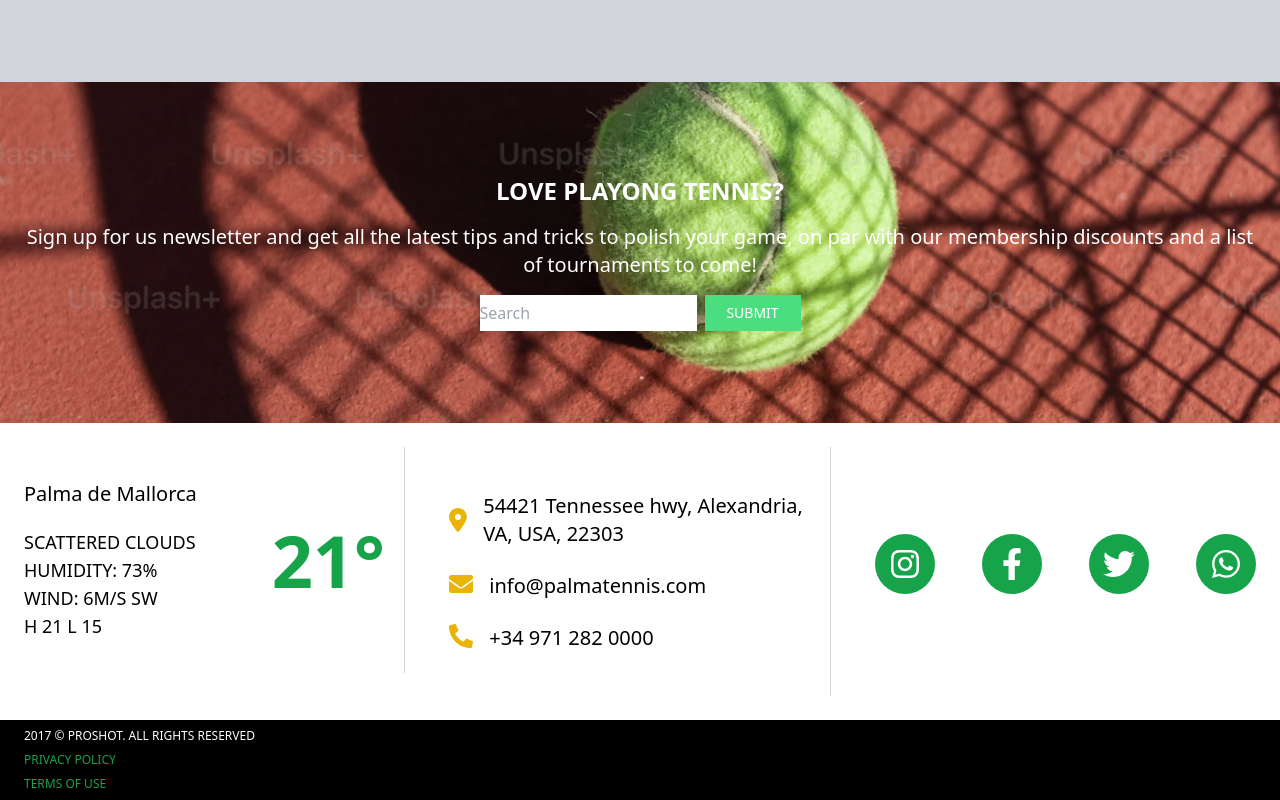
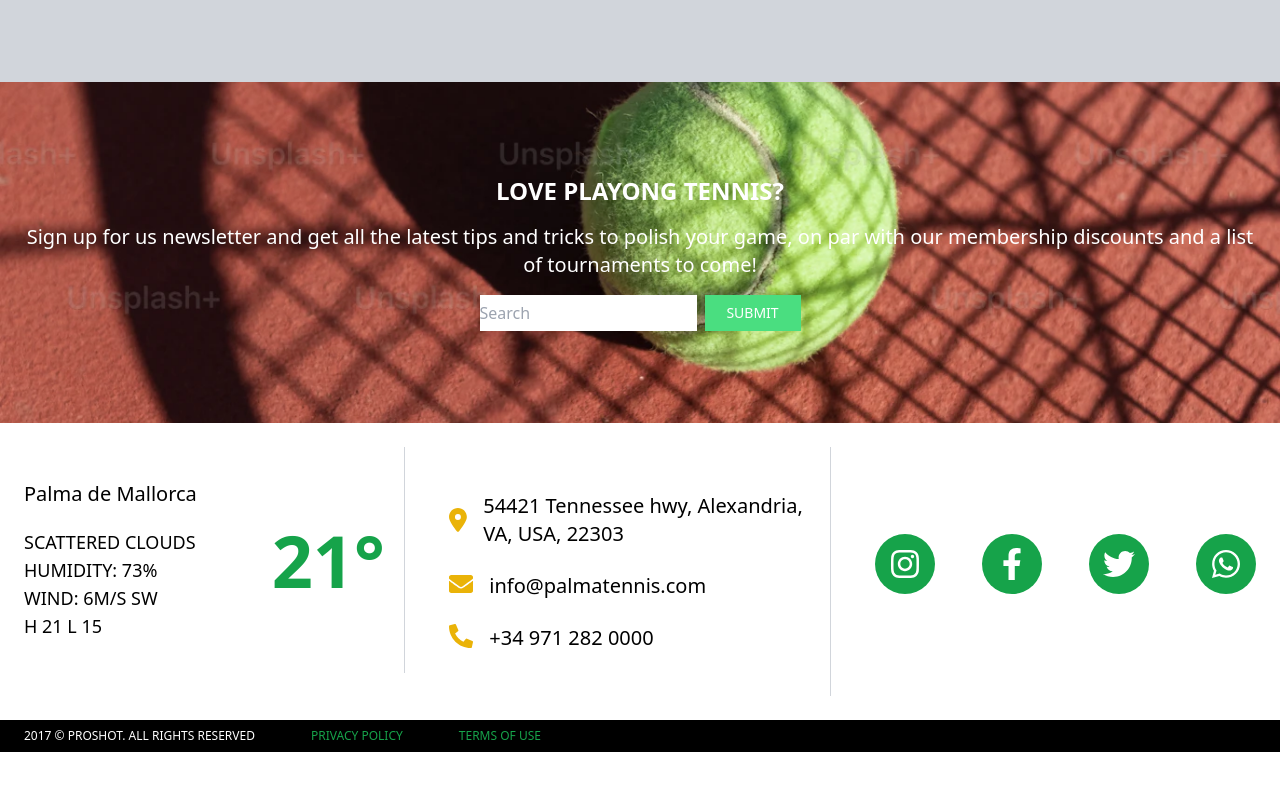
Before and after one commit to PrRonald/TennisLandingPage, a React (Create React App) app: page / in a window 1280 px wide. Shown: the part 2607-3407 px from the top of the page. After the commit the page ends 3359 px from the top, so only its background shows below. Built offline with nearby package versions, Linux system fonts and the light colour scheme.

Commit message:
the rigths component desktop view was made

```diff
--- a/src/components/Rights.jsx
+++ b/src/components/Rights.jsx
@@ -1,7 +1,8 @@
 export const Rights = () => {
     return (
         <section className="w-full h-auto bg-black" >
-            <ul className="flex flex-col justify-start gap-2 ml-6 py-2">
+            <ul className="flex flex-col xl:flex-row justify-start gap-2 ml-6 py-2
+                xl:gap-14">
                 <li className="text-white text-xs font-normal ">
                     2017 © PROSHOT. ALL RIGHTS RESERVED
                 </li>
```
